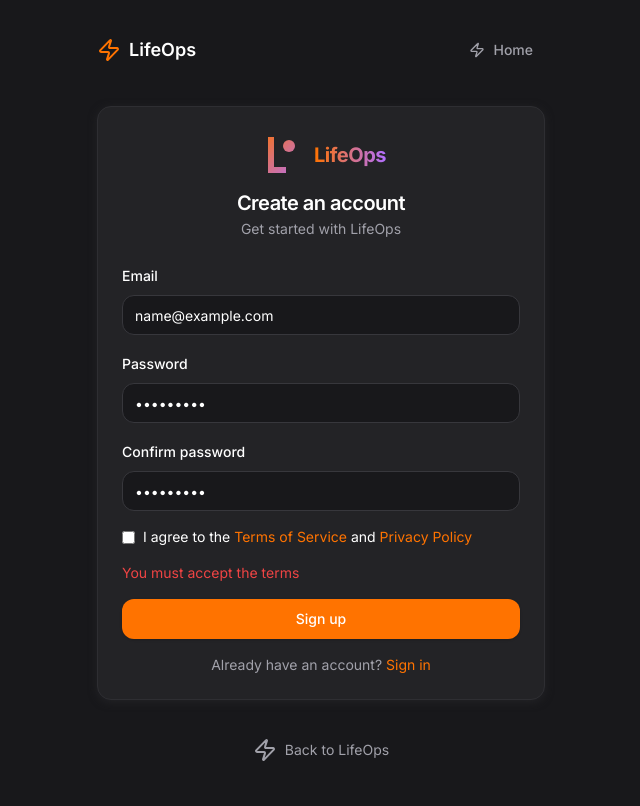
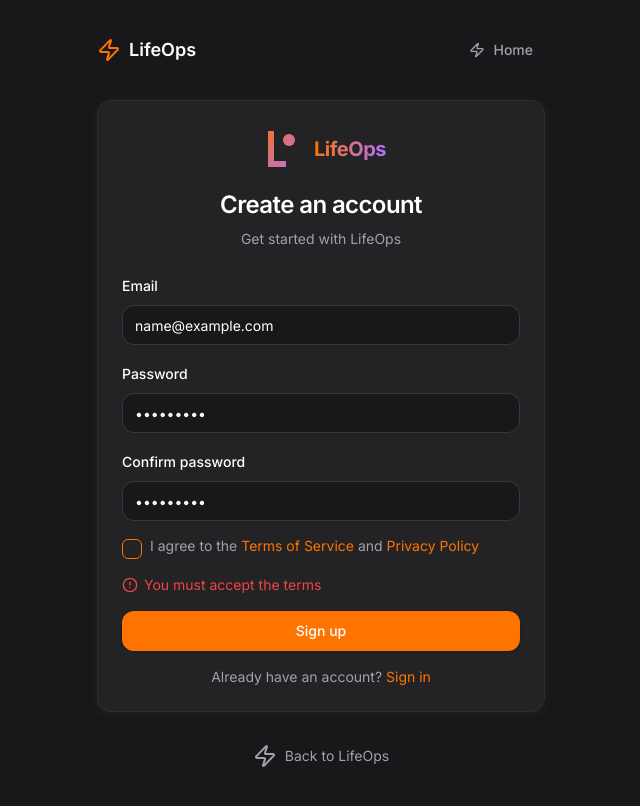
Before and after one commit to guilhermetechmakers/lifeops-modular-multiagent-ai-os-1771697652658, a React (Vite) app: page /signup in a window 1280 px wide. Both pictures are taken after typing "name@example.com", "Sample123", "Sample123" into the empty fields and a click on the button "Sign up". Shown: the whole page, without its empty margins (319-959 px from the left). Built offline with nearby package versions, Linux system fonts and the light colour scheme; no server answers; the HTML template or start-up script is replaced by a standard one.

Commit message:
feat: AI-generated c

```diff
--- a/src/pages/auth/signup.tsx
+++ b/src/pages/auth/signup.tsx
@@ -4,18 +4,23 @@ import { AuthLayout } from '@/components/layout/auth-layout'
 import { useForm } from 'react-hook-form'
 import { zodResolver } from '@hookform/resolvers/zod'
 import { z } from 'zod'
+import { Loader2, AlertCircle } from 'lucide-react'
 import { Button } from '@/components/ui/button'
 import { Input } from '@/components/ui/input'
 import { Label } from '@/components/ui/label'
+import { Checkbox } from '@/components/ui/checkbox'
 import { Card, CardContent, CardDescription, CardHeader } from '@/components/ui/card'
 import { toast } from 'sonner'
+import { cn } from '@/lib/utils'
 
-const schema = z.object({
+const schema = z
+  .object({
     email: z.string().email('Invalid email'),
     password: z.string().min(8, 'Password must be at least 8 characters'),
     confirmPassword: z.string(),
     acceptTos: z.boolean().refine((v) => v === true, 'You must accept the terms'),
-}).refine((d) => d.password === d.confirmPassword, {
+  })
+  .refine((d) => d.password === d.confirmPassword, {
     message: 'Passwords do not match',
     path: ['confirmPassword'],
   })
@@ -27,10 +32,15 @@ export function Signup() {
     register,
     handleSubmit,
     formState: { errors, isSubmitting },
+    setValue,
+    watch,
   } = useForm<FormData>({
     resolver: zodResolver(schema),
     defaultValues: { acceptTos: false },
   })
+
+  const acceptTos = watch('acceptTos')
+  const hasErrors = Object.keys(errors).length > 0
 
   const onSubmit = async (_data: FormData) => {
     try {
@@ -43,28 +53,45 @@ export function Signup() {
   }
 
   return (
-    <AuthLayout pageTitle="Create an account">
-      <Card className="w-full max-w-md">
-        <CardHeader className="text-center">
+    <AuthLayout>
+      <Card
+        className={cn(
+          'w-full max-w-md shadow-card transition-all duration-300',
+          hasErrors && 'animate-shake'
+        )}
+      >
+        <CardHeader className="text-center space-y-2">
           <div className="flex justify-center mb-2">
             <LifeOpsLogo size="lg" variant="gradient" asLink />
           </div>
-          <h2 className="text-xl font-semibold leading-none tracking-tight">Create an account</h2>
+          <h1 className="text-xl font-semibold leading-none tracking-tight text-card-foreground sm:text-2xl">
+            Create an account
+          </h1>
           <CardDescription>Get started with LifeOps</CardDescription>
         </CardHeader>
         <CardContent>
-          <form onSubmit={handleSubmit(onSubmit)} className="space-y-4">
+          <form onSubmit={handleSubmit(onSubmit)} className="space-y-4" noValidate>
             <div className="space-y-2">
               <Label htmlFor="email">Email</Label>
               <Input
                 id="email"
                 type="email"
                 placeholder="you@example.com"
+                autoComplete="email"
+                aria-invalid={!!errors.email}
+                aria-describedby={errors.email ? 'email-error' : undefined}
+                className={cn(errors.email && 'border-destructive focus-visible:ring-destructive')}
                 {...register('email')}
-                className={errors.email ? 'border-destructive' : ''}
               />
               {errors.email && (
-                <p className="text-sm text-destructive">{errors.email.message}</p>
+                <p
+                  id="email-error"
+                  role="alert"
+                  className="flex items-center gap-1.5 text-sm text-destructive"
+                >
+                  <AlertCircle className="h-4 w-4 shrink-0" aria-hidden />
+                  {errors.email.message}
+                </p>
               )}
             </div>
             <div className="space-y-2">
@@ -72,11 +99,21 @@ export function Signup() {
               <Input
                 id="password"
                 type="password"
+                autoComplete="new-password"
+                aria-invalid={!!errors.password}
+                aria-describedby={errors.password ? 'password-error' : undefined}
+                className={cn(errors.password && 'border-destructive focus-visible:ring-destructive')}
                 {...register('password')}
-                className={errors.password ? 'border-destructive' : ''}
               />
               {errors.password && (
-                <p className="text-sm text-destructive">{errors.password.message}</p>
+                <p
+                  id="password-error"
+                  role="alert"
+                  className="flex items-center gap-1.5 text-sm text-destructive"
+                >
+                  <AlertCircle className="h-4 w-4 shrink-0" aria-hidden />
+                  {errors.password.message}
+                </p>
               )}
             </div>
             <div className="space-y-2">
@@ -84,37 +121,89 @@ export function Signup() {
               <Input
                 id="confirmPassword"
                 type="password"
+                autoComplete="new-password"
+                aria-invalid={!!errors.confirmPassword}
+                aria-describedby={
+                  errors.confirmPassword ? 'confirmPassword-error' : undefined
+                }
+                className={cn(
+                  errors.confirmPassword &&
+                    'border-destructive focus-visible:ring-destructive'
+                )}
                 {...register('confirmPassword')}
-                className={errors.confirmPassword ? 'border-destructive' : ''}
               />
               {errors.confirmPassword && (
-                <p className="text-sm text-destructive">{errors.confirmPassword.message}</p>
+                <p
+                  id="confirmPassword-error"
+                  role="alert"
+                  className="flex items-center gap-1.5 text-sm text-destructive"
+                >
+                  <AlertCircle className="h-4 w-4 shrink-0" aria-hidden />
+                  {errors.confirmPassword.message}
+                </p>
               )}
             </div>
-            <div className="flex items-center gap-2">
-              <input
-                type="checkbox"
+            <div className="flex items-start gap-2">
+              <Checkbox
                 id="tos"
-                {...register('acceptTos')}
-                className="rounded border-input"
+                checked={acceptTos}
+                onCheckedChange={(checked) => setValue('acceptTos', !!checked)}
+                aria-invalid={!!errors.acceptTos}
+                aria-describedby={errors.acceptTos ? 'tos-error' : undefined}
+                className="mt-0.5 transition-transform duration-200 hover:scale-[1.02] active:scale-[0.98]"
               />
-              <Label htmlFor="tos" className="text-sm font-normal">
+              <Label
+                htmlFor="tos"
+                className="text-sm font-normal text-muted-foreground cursor-pointer leading-tight"
+              >
                 I agree to the{' '}
-                <Link to="/terms" className="text-primary hover:underline">Terms of Service</Link>
-                {' '}and{' '}
-                <Link to="/privacy" className="text-primary hover:underline">Privacy Policy</Link>
+                <Link
+                  to="/terms"
+                  className="text-primary hover:underline focus-visible:outline-none focus-visible:ring-2 focus-visible:ring-ring focus-visible:ring-offset-2 focus-visible:ring-offset-background rounded"
+                >
+                  Terms of Service
+                </Link>{' '}
+                and{' '}
+                <Link
+                  to="/privacy"
+                  className="text-primary hover:underline focus-visible:outline-none focus-visible:ring-2 focus-visible:ring-ring focus-visible:ring-offset-2 focus-visible:ring-offset-background rounded"
+                >
+                  Privacy Policy
+                </Link>
               </Label>
             </div>
             {errors.acceptTos && (
-              <p className="text-sm text-destructive">{errors.acceptTos.message}</p>
+              <p
+                id="tos-error"
+                role="alert"
+                className="flex items-center gap-1.5 text-sm text-destructive"
+              >
+                <AlertCircle className="h-4 w-4 shrink-0" aria-hidden />
+                {errors.acceptTos.message}
+              </p>
             )}
-            <Button type="submit" className="w-full" disabled={isSubmitting}>
-              {isSubmitting ? 'Creating account...' : 'Sign up'}
+            <Button
+              type="submit"
+              className="w-full"
+              disabled={isSubmitting}
+              aria-busy={isSubmitting}
+            >
+              {isSubmitting ? (
+                <>
+                  <Loader2 className="h-4 w-4 animate-spin" aria-hidden />
+                  Creating account...
+                </>
+              ) : (
+                'Sign up'
+              )}
             </Button>
           </form>
           <p className="mt-4 text-center text-sm text-muted-foreground">
             Already have an account?{' '}
-            <Link to="/login" className="text-primary hover:underline">
+            <Link
+              to="/login"
+              className="text-primary hover:underline focus-visible:outline-none focus-visible:ring-2 focus-visible:ring-ring focus-visible:ring-offset-2 focus-visible:ring-offset-background rounded"
+            >
               Sign in
             </Link>
           </p>
```
Lines whose indentation alone changed are shown as unchanged.
